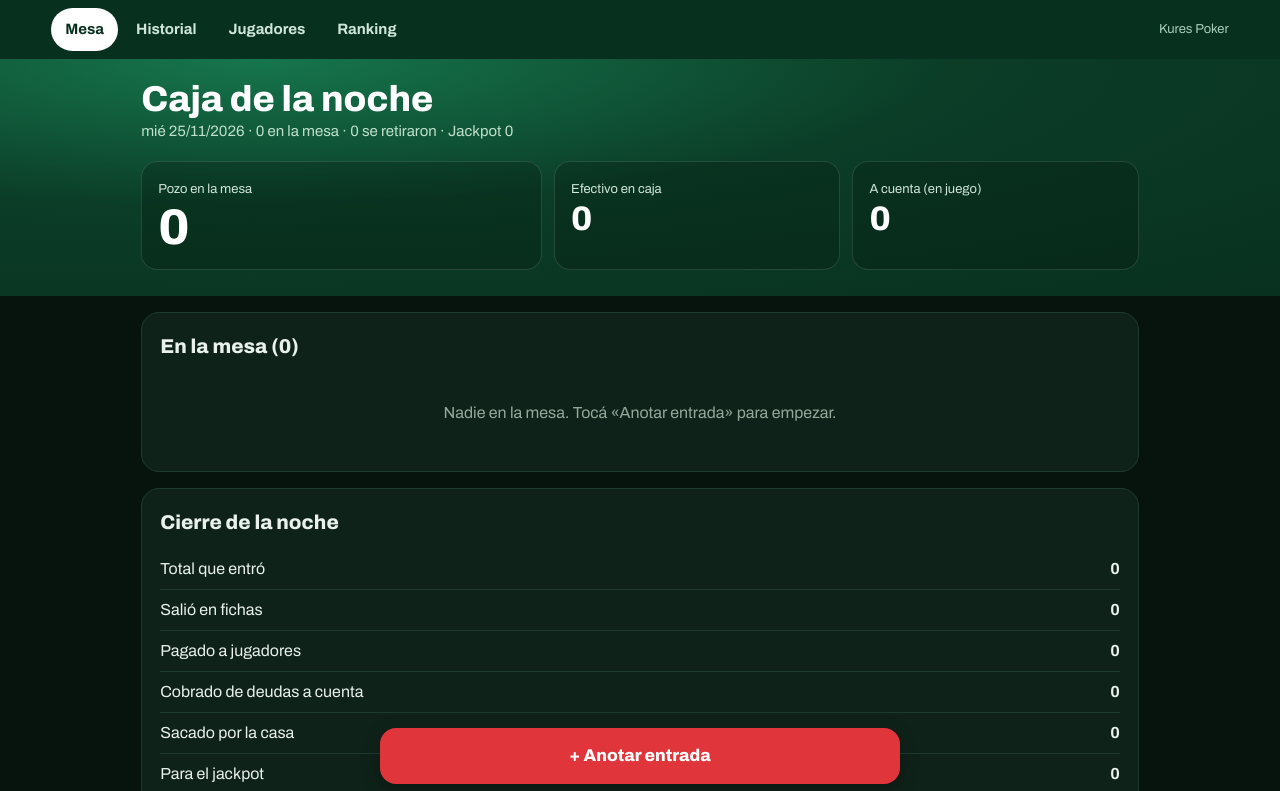
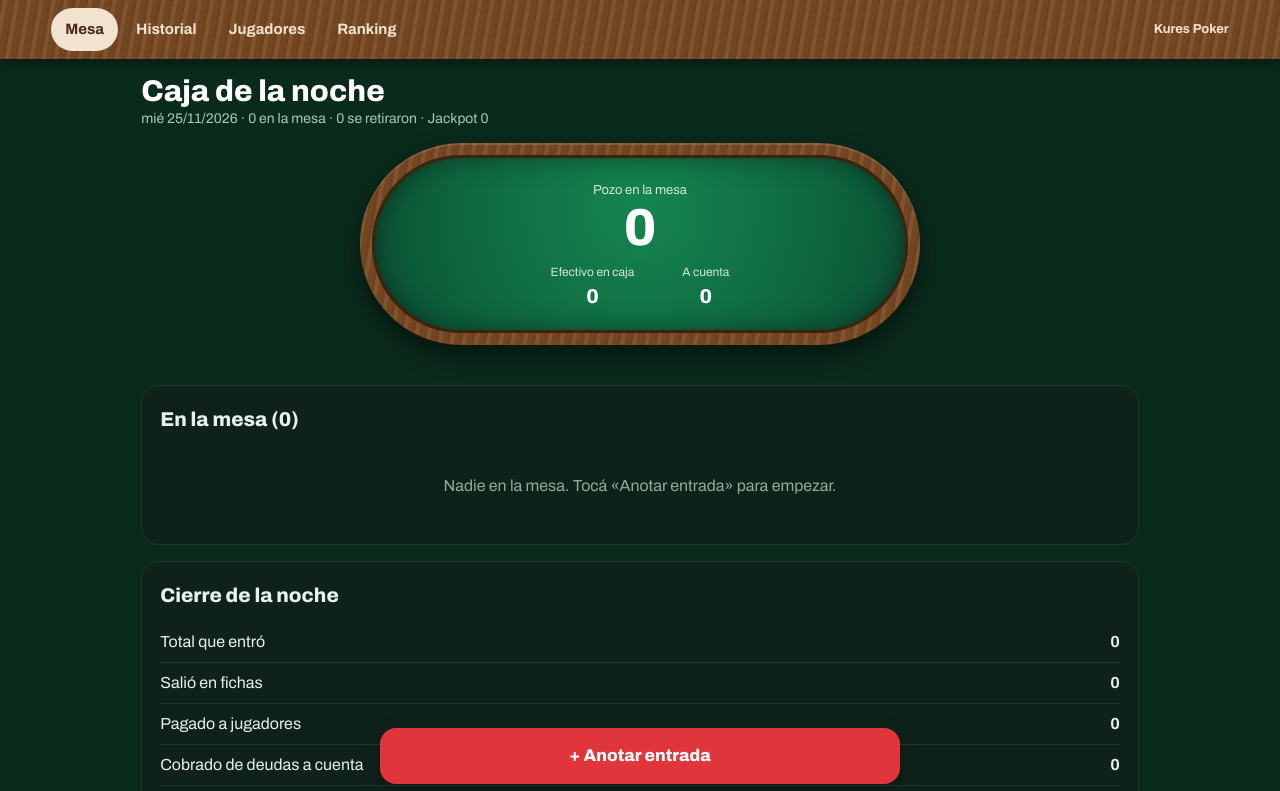
Before and after one commit to edufdc39-ship-it/kures-poker, a website: page www/index.html in a window 1280 px wide. Both pictures are taken after a click on the button "Empezar noche". Shown: the top 791 px of the page. Drawn offline with Linux system fonts and the light colour scheme.

Commit message:
Mesa ovalada con borde de madera
Co-Authored-By: Claude Opus 5.5 <noreply@anthropic.com>
Claude-Session: https://claude.ai/code/session_01L3k1v7z57dkGipyNyBExF5

```diff
--- a/www/index.html
+++ b/www/index.html
@@ -24,13 +24,22 @@
 *{box-sizing:border-box;min-width:0}
 body{margin:0;background:var(--bg);color:var(--ink);font:16px/1.5 Archivo,system-ui,sans-serif;overflow-x:clip}
 button,input,select{font:inherit;color:inherit}
-html{background:#07140e}
-nav{position:sticky;top:0;z-index:5;display:flex;align-items:center;gap:4px;padding:calc(8px + env(safe-area-inset-top)) max(4vw,12px) 8px;background:var(--felt2);color:#fff}
-nav a{color:#cfe6d8;text-decoration:none;padding:10px 14px;border-radius:999px;font-weight:700;font-size:15px}
-nav a.on{background:#fff;color:var(--felt2)}
-#st{margin-left:auto;font-size:13px;color:#a9cdb8;white-space:nowrap}
+html{background:#0a2a1c}
+:root{--bg:#0a2a1c;--wood:#7a4a24 repeating-linear-gradient(100deg,rgba(0,0,0,.10) 0 3px,rgba(255,255,255,.05) 3px 7px,rgba(0,0,0,.06) 7px 12px)}
+nav{position:sticky;top:0;z-index:5;display:flex;align-items:center;gap:4px;padding:calc(8px + env(safe-area-inset-top)) max(4vw,12px) 8px;background:var(--wood);color:#fff;box-shadow:0 3px 10px rgba(0,0,0,.45)}
+nav a{color:#f1e3cf;text-decoration:none;padding:10px 14px;border-radius:999px;font-weight:700;font-size:15px}
+nav a.on{background:#f1e3cf;color:#4a2a12}
+#st{margin-left:auto;font-size:13px;color:#f1e3cf;font-weight:700;white-space:nowrap}
 main{max-width:1100px;margin:0 auto;padding:0 max(4vw,12px) calc(110px + env(safe-area-inset-bottom))}
 .felt{background:radial-gradient(120% 140% at 20% 0%,#16764d 0%,var(--felt) 45%,var(--felt2) 100%);color:#fff;margin:0 calc(50% - 50vw);padding:22px max(4vw,12px,calc(50vw - 550px + 4vw)) 26px}
+.felt{border-bottom:8px solid #5e3519}
+.mhead{margin:0 calc(50% - 50vw);padding:16px max(4vw,12px,calc(50vw - 550px + 4vw)) 24px;background:#0a2a1c;color:#fff}
+.mhead h1{margin:0;font-size:clamp(22px,5vw,30px);line-height:1.1;font-weight:800}.mhead .sub{color:#a9c9b6;font-size:14px}
+.rail{max-width:560px;margin:14px auto 0;border-radius:999px;padding:12px;background:var(--wood);box-shadow:0 10px 22px rgba(0,0,0,.5),inset 0 2px 0 rgba(255,255,255,.12)}
+.cloth{border-radius:999px;background:radial-gradient(circle at 50% 30%,#16854f 0%,#0f6a43 55%,#0b4f32 100%);box-shadow:inset 0 0 0 3px #3e220d,inset 0 0 28px rgba(0,0,0,.5);padding:22px clamp(18px,6vw,40px);text-align:center;color:#fff}
+.cloth>span{font-size:13px;color:#cfe8d9}.cloth>b{display:block;font-size:clamp(34px,10vw,52px);font-weight:800;line-height:1.05;font-variant-numeric:tabular-nums;white-space:nowrap}
+.mini{display:flex;justify-content:center;gap:clamp(16px,7vw,48px);margin-top:8px}.mini span{display:block;font-size:12px;color:#cfe8d9}.mini b{font-size:clamp(16px,4.6vw,20px);font-weight:800;font-variant-numeric:tabular-nums;white-space:nowrap}
+.card{border-color:#5a3a1e}
 .felt h1{margin:0 0 2px;font-size:clamp(26px,5vw,36px);line-height:1.05;font-weight:800}
 .felt .sub{color:#bfe0cc;font-size:15px}
 .figs{display:grid;grid-template-columns:1.4fr 1fr 1fr;gap:12px;margin-top:18px}
@@ -206,10 +215,8 @@ function rMesa(){
   if(!s){return `<section class="felt"><h1>Caja de la noche</h1><div class="sub">No hay ninguna noche abierta</div></section>
    <div class="card empty"><p>Empezá la noche para anotar entradas, recompras y retiros.</p><button class="btn" data-a="nueva" style="max-width:320px">Empezar noche</button></div>`}
   const c=cs(s),act=s.j.filter(j=>!j.s),fue=s.j.filter(j=>j.s);
-  let h=`<section class="felt"><h1>${s.cerrada?'Noche cerrada':'Caja de la noche'}</h1><div class="sub">${esc(fFecha(s.fecha,1))} · ${act.length} en la mesa · ${fue.length} se retiraron · Jackpot ${g(jpEstado().acc)}</div>
-  <div class="figs"><div class="fig big"><span>Pozo en la mesa</span><b>${g(c.pozo)}</b></div>
-  <div class="fig"><span>Efectivo en caja</span><b>${g(c.caja)}</b></div>
-  <div class="fig"><span>A cuenta (en juego)</span><b>${g(c.fiado)}</b></div></div></section>`;
+  let h=`<section class="mhead"><h1>${s.cerrada?'Noche cerrada':'Caja de la noche'}</h1><div class="sub">${esc(fFecha(s.fecha,1))} · ${act.length} en la mesa · ${fue.length} se retiraron · Jackpot ${g(jpEstado().acc)}</div>
+  <div class="rail"><div class="cloth"><span>Pozo en la mesa</span><b>${g(c.pozo)}</b><div class="mini"><div><span>Efectivo en caja</span><b>${g(c.caja)}</b></div><div><span>A cuenta</span><b>${g(c.fiado)}</b></div></div></div></div></section>`;
   if(s.cerrada)h+=`<div class="banner"><span>Esta noche está cerrada. Para corregir algo, reabrila.</span><span style="display:flex;gap:8px;flex-wrap:wrap"><button class="sbtn" data-a="reabrir">Reabrir</button>${abierta()?'':'<button class="sbtn red" data-a="nueva">Empezar nueva noche</button>'}</span></div>`;
   const tC=sum(act,j=>cj(j).cash),tA=sum(act,j=>cj(j).cta);
   h+=`<div class="card"><h2>En la mesa (${act.length})</h2>`+(act.length?`<table class="pt"><thead><tr><th>Jugador y entradas</th><th class="n">Total</th></tr></thead><tbody>
```
